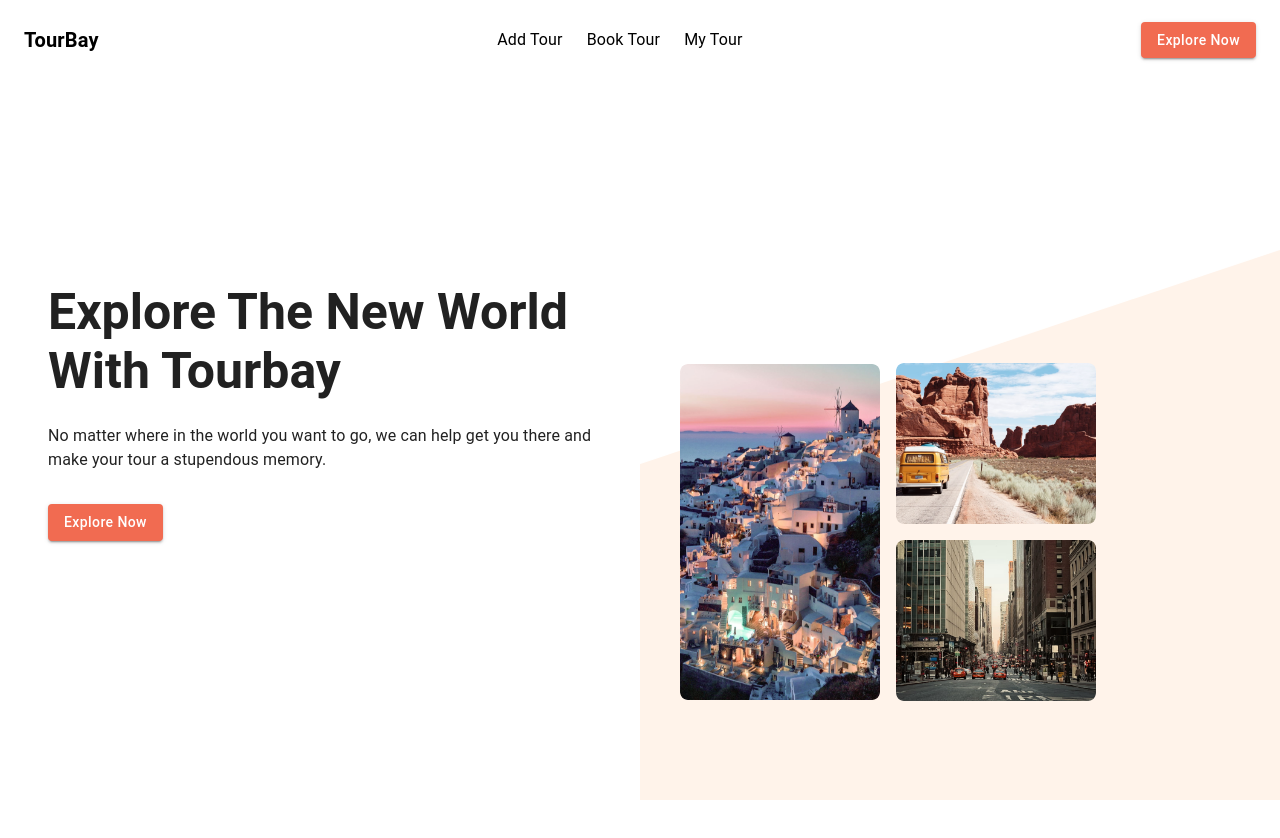
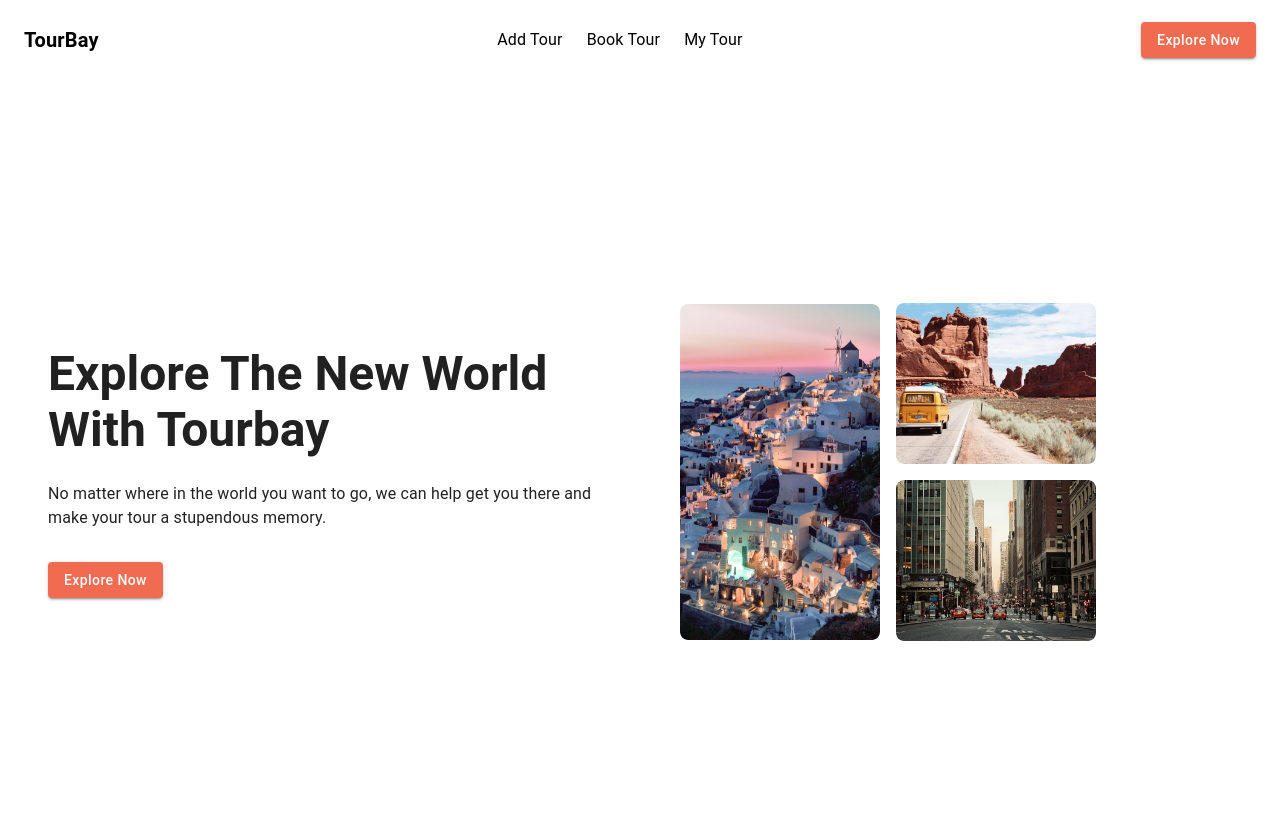
Before and after one commit to ameer-hamza26/react-tour-booking-app, a React (Vite) app: page / in a window 1280 px wide. Shown: the top 838 px of the page. Built offline with nearby package versions, Linux system fonts and the light colour scheme.

Commit message:
updated code

```diff
--- a/src/components/HeroSection.jsx
+++ b/src/components/HeroSection.jsx
@@ -1,55 +1,58 @@
 import React from 'react';
 import { Box, Typography, Button, Grid } from '@mui/material';
-import img1 from "../assets/images/rectangle 6.png"
-import img2 from "../assets/images/rectangle 7.png"
-import img3 from "../assets/images/rectangle 8.png"
-import { Link as RouterLink } from "react-router-dom";
-import "../index.css"
-
+import img1 from '../assets/images/rectangle 6.png';
+import img2 from '../assets/images/rectangle 7.png';
+import img3 from '../assets/images/rectangle 8.png';
+import { Link as RouterLink } from 'react-router-dom';
 
 const HeroSection = () => {
   return (
     <Box
       sx={{
         minHeight: '100vh',
-        // backgroundColor:"green",
-        // mt:-5,
         display: 'flex',
-        justifyContent:"space-between",
+        justifyContent: 'space-between',
         alignItems: 'center',
         padding: { xs: 3, md: 6 },
       }}
     >
-      <Grid container spacing={{xs:0,md:10}} alignItems="center" >
-        {/* Left Side */}
-        <Grid item xs={12} md={6} sx={{mt:{md:-15,xs:5}}}>
-          <Typography variant="h3" component="h1" sx={{ fontWeight: 'bold', mb: 3,fontSize:{xs:35,md:50} }}>
+      <Grid container spacing={10} alignItems="center">
+        <Grid item xs={12} md={6}>
+          <Typography variant="h3" component="h1" sx={{ fontWeight: 'bold', mb: 3 }}>
             Explore The New World
             With Tourbay
           </Typography>
-          <Typography variant="body1" sx={{ mb: {xs:0,md:4} }}>
+          <Typography variant="body1" sx={{ mb: 4 }}>
             No matter where in the world you want to go, we
             can help get you there and make your tour a
             stupendous memory.
           </Typography>
           <Box sx={{ display: { xs: 'none', md: 'block' } }}>
-          <Button variant="contained"  sx={{ textTransform: 'none',backgroundColor:theme => theme.palette.primary.light, ":hover": {
-        backgroundColor:theme => theme.palette.primary.dark ,
-      }, }}>
-            <RouterLink  to="/exploreNow"   style={{
+            <Button
+              variant="contained"
+              sx={{
+                textTransform: 'none',
+                backgroundColor: theme => theme.palette.primary.light,
+                ":hover": {
+                  backgroundColor: theme => theme.palette.primary.dark,
+                },
+              }}
+            >
+              <RouterLink
+                to="/exploreNow"
+                style={{
                   textDecoration: 'none', // Remove underline
                   color: 'inherit',       // Inherit color from Button
-      }}>Explore Now</RouterLink>
+                }}
+              >
+                Explore Now
+              </RouterLink>
             </Button>
           </Box>
         </Grid>
 
         {/* Right Side */}
-
-
-
-
-<Grid item xs={12} md={6} sx={{ textAlign: 'center',zIndex:"2",mt:{ xs: 3, md: 15 } }}>
+        <Grid item xs={12} md={6}>
           <Box
             sx={{
               display: 'flex',
@@ -97,15 +100,8 @@ stupendous memory.
                 }}
               />
             </Box>
-
           </Box>
         </Grid>
-
-        <div class="custom-shape-divider-bottom-1732173359">
-    <svg data-name="Layer 1" xmlns="http://www.w3.org/2000/svg" viewBox="0 0 1200 120" preserveAspectRatio="none">
-        <path d="M1200 120L0 16.48 0 0 1200 0 1200 120z" class="shape-fill"></path>
-    </svg>
-</div>
       </Grid>
     </Box>
   );
```
Lines whose indentation alone changed are shown as unchanged.
